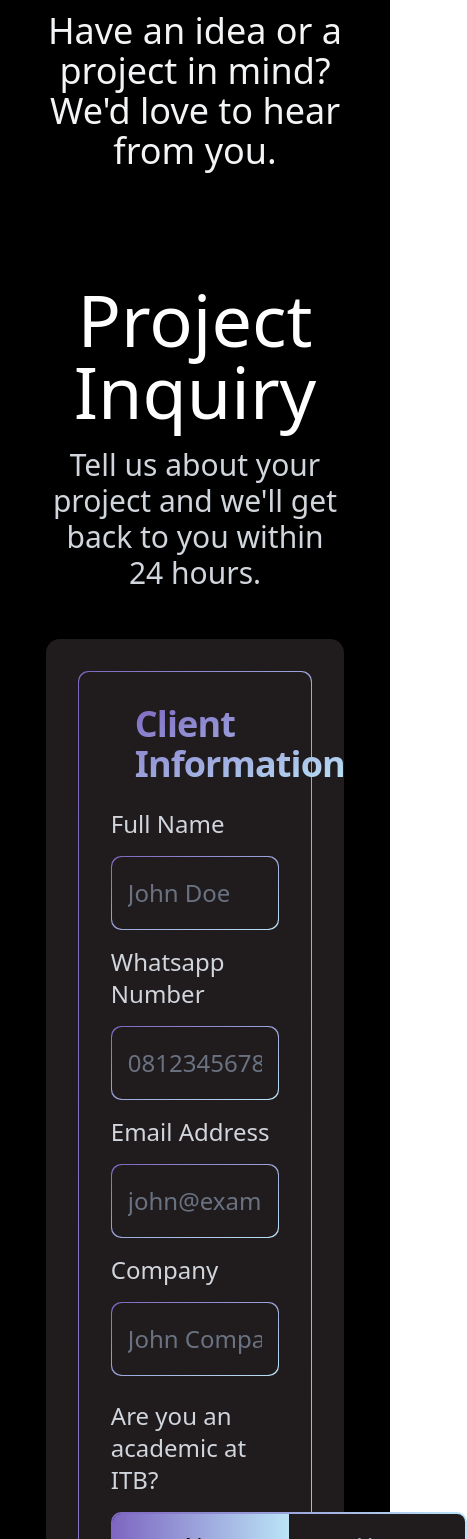
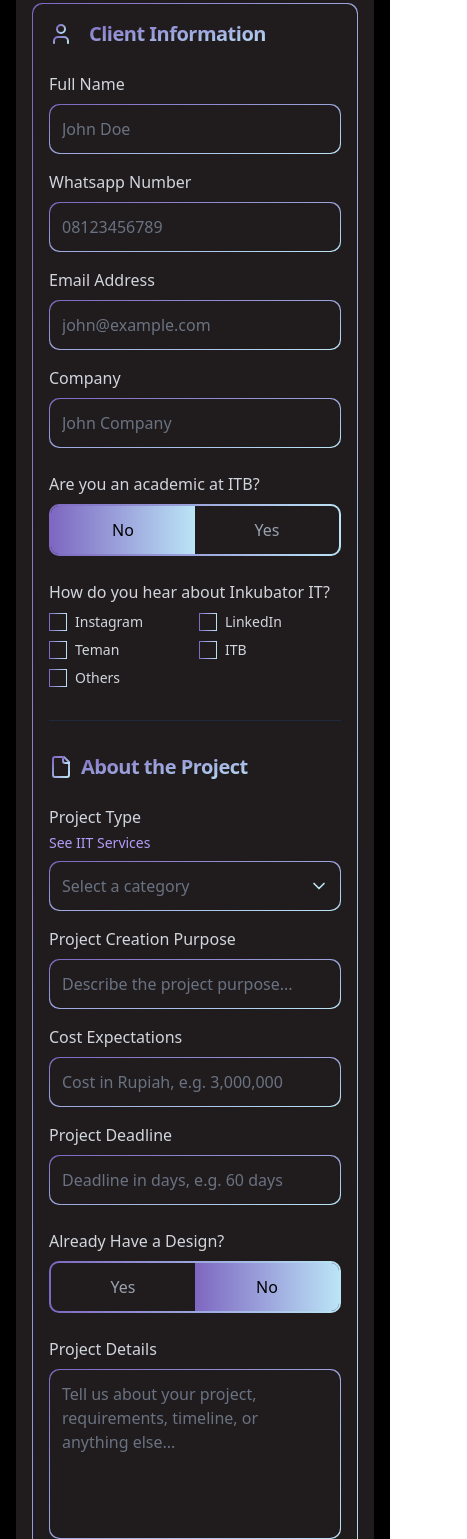
Before and after one commit to Inkubator-IT/web, a Next.js app: page /contact in a window 390 px wide. Shown: the part 429-1968 px from the top of the page, 467 px wide, since content can reach past the window. Built offline with nearby package versions, Linux system fonts and the light colour scheme.

Commit message:
fix: improve responsifity

```diff
--- a/src/app/contact/components/project-inquiry-form.tsx
+++ b/src/app/contact/components/project-inquiry-form.tsx
@@ -51,12 +51,12 @@ const ProjectInquiryForm: React.FC<ProjectInquiryFormProps> = ({
 
   return (
     <div className="p-[1px] rounded-lg bg-gradient-to-br from-[#7E67C1] to-[#BBE4F6]">
-      <div className="space-y-8 bg-[#201C1D] rounded-lg p-8">
+      <div className="space-y-8 bg-[#201C1D] rounded-lg p-4 sm:p-6 lg:p-8">
         {/* Client Information Section */}
         <div className="space-y-6">
-          <div className="flex items-center gap-3 mb-6">
+          <div className="flex items-center gap-2 sm:gap-3 mb-6">
             <User
-              className="w-8 h-8"
+              className="w-6 h-6 sm:w-7 sm:h-7 lg:w-8 lg:h-8"
               style={{
                 stroke: "url(#grad-user)",
               }}
@@ -75,7 +75,7 @@ const ProjectInquiryForm: React.FC<ProjectInquiryFormProps> = ({
                 </linearGradient>
               </defs>
             </svg>
-            <h2 className="text-4xl font-semibold bg-gradient-to-br from-[#7E67C1] to-[#BBE4F6] bg-clip-text text-transparent tracking-tight">
+            <h2 className="text-xl sm:text-3xl lg:text-4xl font-semibold bg-gradient-to-br from-[#7E67C1] to-[#BBE4F6] bg-clip-text text-transparent tracking-tight">
               Client Information
             </h2>
           </div>
@@ -88,8 +88,10 @@ const ProjectInquiryForm: React.FC<ProjectInquiryFormProps> = ({
               ["Company", "company", "John Company", "text"],
             ].map(([label, key, placeholder, type]) => (
               <div key={key} className="space-y-2">
-                <label className="text-2xl text-gray-300">{label}</label>
-                <div className="p-[1px] rounded-lg bg-gradient-to-br from-[#7E67C1] to-[#BBE4F6] mt-4">
+                <label className="text-base sm:text-lg lg:text-2xl text-gray-300">
+                  {label}
+                </label>
+                <div className="p-[1px] rounded-lg bg-gradient-to-br from-[#7E67C1] to-[#BBE4F6] mt-2 sm:mt-3 lg:mt-4">
                   <input
                     type={type}
                     placeholder={placeholder}
@@ -97,20 +99,20 @@ const ProjectInquiryForm: React.FC<ProjectInquiryFormProps> = ({
                     onChange={(e) =>
                       handleInputChange(key as keyof FormData, e.target.value)
                     }
-                    className="w-full px-4 py-5 bg-[#201C1D] rounded-lg text-white text-2xl placeholder-gray-500 focus:outline-none focus:ring-2 focus:ring-[#7E67C1]/50 focus:border-transparent transition-all"
+                    className="w-full px-3 py-3 sm:px-4 sm:py-4 lg:py-5 bg-[#201C1D] rounded-lg text-white text-base sm:text-lg lg:text-2xl placeholder-gray-500 focus:outline-none focus:ring-2 focus:ring-[#7E67C1]/50 focus:border-transparent transition-all"
                   />
                 </div>
               </div>
             ))}
           </div>
 
-          <div className="grid grid-cols-1 md:grid-cols-2 gap-4 mt-6">
+          <div className="grid grid-cols-1 md:grid-cols-2 gap-y-6 md:gap-4 mt-6">
             <div className="space-y-2">
-              <label className="text-2xl text-gray-300 block">
+              <label className="text-base sm:text-lg lg:text-2xl text-gray-300 block">
                 Are you an academic at ITB?
               </label>
 
-              <div className="mt-4 rounded-lg p-[2px] bg-gradient-to-r from-[#7E67C1] to-[#BBE4F6] w-fit">
+              <div className="mt-2 sm:mt-3 lg:mt-4 rounded-lg p-[2px] bg-gradient-to-r from-[#7E67C1] to-[#BBE4F6] w-full sm:w-fit">
                 <div className="flex overflow-hidden rounded-md bg-[#201C1D]">
                   {["No", "Yes"].map((val) => (
                     <button
@@ -119,7 +121,7 @@ const ProjectInquiryForm: React.FC<ProjectInquiryFormProps> = ({
                       onClick={() =>
                         handleInputChange("isAcademic", val === "Yes")
                       }
-                      className={`w-44 h-16 text-2xl flex items-center justify-center font-medium transition-all ${
+                      className={`flex-1 sm:flex-none sm:w-32 md:w-36 lg:w-44 h-12 sm:h-14 lg:h-16 text-base sm:text-lg lg:text-2xl flex items-center justify-center font-medium transition-all ${
                         formData.isAcademic === (val === "Yes")
                           ? "bg-gradient-to-r from-[#7E67C1] to-[#BBE4F6] text-black"
                           : "text-gray-400"
@@ -133,15 +135,15 @@ const ProjectInquiryForm: React.FC<ProjectInquiryFormProps> = ({
             </div>
 
             <div className="space-y-2">
-              <label className="text-2xl text-gray-300">
+              <label className="text-base sm:text-lg lg:text-2xl text-gray-300">
                 How do you hear about Inkubator IT?
               </label>
               <div className="space-y-2">
-                <div className="grid grid-cols-2 gap-3 mt-4">
+                <div className="grid grid-cols-2 gap-2 sm:gap-3 mt-2 sm:mt-3 lg:mt-4">
                   {["Instagram", "LinkedIn", "Teman", "ITB"].map((option) => (
                     <label
                       key={option}
-                      className="flex items-center gap-3 text-gray-300 cursor-pointer select-none"
+                      className="flex items-center gap-2 sm:gap-3 text-gray-300 cursor-pointer select-none"
                     >
                       <div className="inline-flex p-[1px] bg-gradient-to-r from-[#7E67C1] to-[#BBE4F6] shrink-0">
                         <input
@@ -150,18 +152,20 @@ const ProjectInquiryForm: React.FC<ProjectInquiryFormProps> = ({
                           onChange={() =>
                             handleCheckboxChange("hearAbout", option)
                           }
-                          className="w-5 h-5 appearance-none bg-[#201C1D] transition-colors duration-200 cursor-pointer focus:outline-none
+                          className="w-4 h-4 sm:w-5 sm:h-5 appearance-none bg-[#201C1D] transition-colors duration-200 cursor-pointer focus:outline-none
                          checked:bg-transparent checked:border-0
-                         checked:after:content-['✓'] checked:after:text-white checked:after:text-base
+                         checked:after:content-['✓'] checked:after:text-white checked:after:text-sm sm:checked:after:text-base
                          checked:after:flex checked:after:justify-center checked:after:items-center checked:after:h-full checked:after:w-full"
                         />
                       </div>
-                      <span className="text-2xl">{option}</span>
+                      <span className="text-sm sm:text-base lg:text-xl">
+                        {option}
+                      </span>
                     </label>
                   ))}
                 </div>
 
-                <label className="flex items-center gap-3 text-gray-300 cursor-pointer select-none">
+                <label className="flex items-center gap-2 sm:gap-3 text-gray-300 cursor-pointer select-none">
                   <div className="inline-flex p-[1px] bg-gradient-to-r from-[#7E67C1] to-[#BBE4F6] shrink-0">
                     <input
                       type="checkbox"
@@ -169,17 +173,19 @@ const ProjectInquiryForm: React.FC<ProjectInquiryFormProps> = ({
                       onChange={() =>
                         handleCheckboxChange("hearAbout", "Others")
                       }
-                      className="w-5 h-5 appearance-none bg-[#201C1D] transition-colors duration-200 cursor-pointer focus:outline-none
+                      className="w-4 h-4 sm:w-5 sm:h-5 appearance-none bg-[#201C1D] transition-colors duration-200 cursor-pointer focus:outline-none
                      checked:bg-transparent checked:border-0
-                     checked:after:content-['✓'] checked:after:text-white checked:after:text-base
+                     checked:after:content-['✓'] checked:after:text-white checked:after:text-sm sm:checked:after:text-base
                      checked:after:flex checked:after:justify-center checked:after:items-center checked:after:h-full checked:after:w-full"
                     />
                   </div>
-                  <span className="text-2xl">Others</span>
+                  <span className="text-sm sm:text-base lg:text-xl">
+                    Others
+                  </span>
                 </label>
 
                 {formData.hearAbout.includes("Others") && (
-                  <div className="p-[1px] rounded-lg bg-gradient-to-br from-[#7E67C1] to-[#BBE4F6] mt-4">
+                  <div className="p-[1px] rounded-lg bg-gradient-to-br from-[#7E67C1] to-[#BBE4F6] mt-2 sm:mt-3 lg:mt-4">
                     <input
                       type="text"
                       placeholder="Specify here"
@@ -187,7 +193,7 @@ const ProjectInquiryForm: React.FC<ProjectInquiryFormProps> = ({
                       onChange={(e) =>
                         handleInputChange("othersSpecify", e.target.value)
                       }
-                      className="w-full px-4 py-5 bg-[#201C1D] rounded-lg text-white text-2xl placeholder-gray-500 focus:outline-none focus:ring-2 focus:ring-[#7E67C1]/50 focus:border-transparent transition-all"
+                      className="w-full px-3 py-3 sm:px-4 sm:py-4 lg:py-5 bg-[#201C1D] rounded-lg text-white text-base sm:text-lg lg:text-2xl placeholder-gray-500 focus:outline-none focus:ring-2 focus:ring-[#7E67C1]/50 focus:border-transparent transition-all"
                     />
                   </div>
                 )}
@@ -198,34 +204,34 @@ const ProjectInquiryForm: React.FC<ProjectInquiryFormProps> = ({
 
         {/* About the Project Section */}
         <div className="space-y-6 pt-8 border-t border-gray-800">
-          <div className="flex items-center gap-3 mb-6">
+          <div className="flex items-center gap-2 sm:gap-3 mb-6">
             <FileText
-              className="w-8 h-8"
+              className="w-6 h-6 sm:w-7 sm:h-7 lg:w-8 lg:h-8"
               style={{
                 stroke: "url(#grad-user)",
               }}
             />
-            <h2 className="text-4xl font-semibold bg-gradient-to-br from-[#7E67C1] to-[#BBE4F6] bg-clip-text text-transparent tracking-tight">
+            <h2 className="text-xl sm:text-3xl lg:text-4xl font-semibold bg-gradient-to-br from-[#7E67C1] to-[#BBE4F6] bg-clip-text text-transparent tracking-tight">
               About the Project
             </h2>
           </div>
 
           <div className="grid grid-cols-1 md:grid-cols-2 gap-4">
             <div className="space-y-2 relative">
-              <label className="text-2xl text-gray-300 flex items-center justify-between">
-                Project Type
+              <label className="text-base sm:text-lg lg:text-2xl text-gray-300 flex flex-col sm:flex-row items-start sm:items-center sm:justify-between gap-1 sm:gap-2">
+                <span>Project Type</span>
                 <span
-                  className="text-[#b29bf8] text-2xl hover:underline cursor-pointer"
+                  className="text-[#b29bf8] text-sm sm:text-base lg:text-xl hover:underline cursor-pointer"
                   onClick={() => (window.location.href = "/our-services")}
                 >
                   See IIT Services
                 </span>
               </label>
-              <div className="p-[1px] rounded-lg bg-gradient-to-br from-[#7E67C1] to-[#BBE4F6] mt-4 relative">
+              <div className="p-[1px] rounded-lg bg-gradient-to-br from-[#7E67C1] to-[#BBE4F6] mt-2 sm:mt-3 lg:mt-4 relative">
                 <button
                   type="button"
                   onClick={() => setIsDropdownOpen(!isDropdownOpen)}
-                  className="w-full px-4 py-5 pr-10 bg-[#201C1D] rounded-lg text-white text-2xl focus:outline-none focus:ring-2 focus:ring-[#7E67C1]/50 transition-all text-left"
+                  className="w-full px-3 py-3 sm:px-4 sm:py-4 lg:py-5 pr-10 bg-[#201C1D] rounded-lg text-white text-base sm:text-lg lg:text-2xl focus:outline-none focus:ring-2 focus:ring-[#7E67C1]/50 transition-all text-left"
                 >
                   <span
                     className={
@@ -235,7 +241,7 @@ const ProjectInquiryForm: React.FC<ProjectInquiryFormProps> = ({
                     {formData.projectType || "Select a category"}
                   </span>
                 </button>
-                <ChevronDown className="absolute right-4 top-1/2 -translate-y-1/2 w-6 h-6 text-[#BBE4F6] pointer-events-none" />
+                <ChevronDown className="absolute right-3 sm:right-4 top-1/2 -translate-y-1/2 w-5 h-5 sm:w-6 sm:h-6 text-[#BBE4F6] pointer-events-none" />
 
                 {isDropdownOpen && (
                   <div className="absolute z-50 w-full mt-2 p-[1px] rounded-lg bg-gradient-to-br from-[#7E67C1] to-[#BBE4F6]">
@@ -258,7 +264,7 @@ const ProjectInquiryForm: React.FC<ProjectInquiryFormProps> = ({
                             handleInputChange("projectType", option);
                             setIsDropdownOpen(false);
                           }}
-                          className="w-full px-4 py-3 text-left text-white text-2xl hover:bg-gradient-to-r hover:from-[#7E67C1]/20 hover:to-[#BBE4F6]/20 transition-all"
+                          className="w-full px-3 py-2 sm:px-4 sm:py-3 text-left text-white text-base sm:text-lg lg:text-2xl hover:bg-gradient-to-r hover:from-[#7E67C1]/20 hover:to-[#BBE4F6]/20 transition-all"
                         >
                           {option}
                         </button>
@@ -269,7 +275,7 @@ const ProjectInquiryForm: React.FC<ProjectInquiryFormProps> = ({
               </div>
 
               {formData.projectType === "Others" && (
-                <div className="p-[1px] rounded-lg bg-gradient-to-br from-[#7E67C1] to-[#BBE4F6] mt-4">
+                <div className="p-[1px] rounded-lg bg-gradient-to-br from-[#7E67C1] to-[#BBE4F6] mt-2 sm:mt-3 lg:mt-4">
                   <input
                     type="text"
                     placeholder="Specify project type"
@@ -277,17 +283,17 @@ const ProjectInquiryForm: React.FC<ProjectInquiryFormProps> = ({
                     onChange={(e) =>
                       handleInputChange("projectTypeOther", e.target.value)
                     }
-                    className="w-full px-4 py-5 bg-[#201C1D] rounded-lg text-white text-2xl placeholder-gray-500 focus:outline-none focus:ring-2 focus:ring-[#7E67C1]/50 focus:border-transparent transition-all"
+                    className="w-full px-3 py-3 sm:px-4 sm:py-4 lg:py-5 bg-[#201C1D] rounded-lg text-white text-base sm:text-lg lg:text-2xl placeholder-gray-500 focus:outline-none focus:ring-2 focus:ring-[#7E67C1]/50 focus:border-transparent transition-all"
                   />
                 </div>
               )}
             </div>
 
             <div className="space-y-2">
-              <label className="text-2xl text-gray-300">
+              <label className="text-base sm:text-lg lg:text-2xl text-gray-300">
                 Project Creation Purpose
               </label>
-              <div className="p-[1px] rounded-lg bg-gradient-to-br from-[#7E67C1] to-[#BBE4F6] mt-4">
+              <div className="p-[1px] rounded-lg bg-gradient-to-br from-[#7E67C1] to-[#BBE4F6] mt-2 sm:mt-3 lg:mt-4">
                 <input
                   type="text"
                   placeholder="Describe the project purpose..."
@@ -295,16 +301,16 @@ const ProjectInquiryForm: React.FC<ProjectInquiryFormProps> = ({
                   onChange={(e) =>
                     handleInputChange("projectPurpose", e.target.value)
                   }
-                  className="w-full px-4 py-5 bg-[#201C1D] rounded-lg text-white text-2xl placeholder-gray-500 focus:outline-none focus:ring-2 focus:ring-[#7E67C1]/50 focus:border-transparent transition-all"
+                  className="w-full px-3 py-3 sm:px-4 sm:py-4 lg:py-5 bg-[#201C1D] rounded-lg text-white text-base sm:text-lg lg:text-2xl placeholder-gray-500 focus:outline-none focus:ring-2 focus:ring-[#7E67C1]/50 focus:border-transparent transition-all"
                 />
               </div>
             </div>
 
             <div className="space-y-2">
-              <label className="text-2xl text-gray-300">
+              <label className="text-base sm:text-lg lg:text-2xl text-gray-300">
                 Cost Expectations
               </label>
-              <div className="p-[1px] rounded-lg bg-gradient-to-br from-[#7E67C1] to-[#BBE4F6] mt-4">
+              <div className="p-[1px] rounded-lg bg-gradient-to-br from-[#7E67C1] to-[#BBE4F6] mt-2 sm:mt-3 lg:mt-4">
                 <input
                   type="text"
                   placeholder="Cost in Rupiah, e.g. 3,000,000"
@@ -312,14 +318,16 @@ const ProjectInquiryForm: React.FC<ProjectInquiryFormProps> = ({
                   onChange={(e) =>
                     handleInputChange("costExpectations", e.target.value)
                   }
-                  className="w-full px-4 py-5 bg-[#201C1D] rounded-lg text-white text-2xl placeholder-gray-500 focus:outline-none focus:ring-2 focus:ring-[#7E67C1]/50 focus:border-transparent transition-all"
+                  className="w-full px-3 py-3 sm:px-4 sm:py-4 lg:py-5 bg-[#201C1D] rounded-lg text-white text-base sm:text-lg lg:text-2xl placeholder-gray-500 focus:outline-none focus:ring-2 focus:ring-[#7E67C1]/50 focus:border-transparent transition-all"
                 />
               </div>
             </div>
 
             <div className="space-y-2">
-              <label className="text-2xl text-gray-300">Project Deadline</label>
-              <div className="p-[1px] rounded-lg bg-gradient-to-br from-[#7E67C1] to-[#BBE4F6] mt-4">
+              <label className="text-base sm:text-lg lg:text-2xl text-gray-300">
+                Project Deadline
+              </label>
+              <div className="p-[1px] rounded-lg bg-gradient-to-br from-[#7E67C1] to-[#BBE4F6] mt-2 sm:mt-3 lg:mt-4">
                 <input
                   type="text"
                   placeholder="Deadline in days, e.g. 60 days"
@@ -327,17 +335,17 @@ const ProjectInquiryForm: React.FC<ProjectInquiryFormProps> = ({
                   onChange={(e) =>
                     handleInputChange("projectDeadline", e.target.value)
                   }
-                  className="w-full px-4 py-5 bg-[#201C1D] rounded-lg text-white text-2xl placeholder-gray-500 focus:outline-none focus:ring-2 focus:ring-[#7E67C1]/50 focus:border-transparent transition-all"
+                  className="w-full px-3 py-3 sm:px-4 sm:py-4 lg:py-5 bg-[#201C1D] rounded-lg text-white text-base sm:text-lg lg:text-2xl placeholder-gray-500 focus:outline-none focus:ring-2 focus:ring-[#7E67C1]/50 focus:border-transparent transition-all"
                 />
               </div>
             </div>
           </div>
 
           <div className="space-y-2">
-            <label className="text-2xl text-gray-300">
+            <label className="text-base sm:text-lg lg:text-2xl text-gray-300">
               Already Have a Design?
             </label>
-            <div className="mt-4 rounded-lg p-[2px] bg-gradient-to-r from-[#7E67C1] to-[#BBE4F6] w-fit">
+            <div className="mt-2 sm:mt-3 lg:mt-4 rounded-lg p-[2px] bg-gradient-to-r from-[#7E67C1] to-[#BBE4F6] w-full sm:w-fit">
               <div className="flex overflow-hidden rounded-md bg-[#201C1D]">
                 {["Yes", "No"].map((val) => (
                   <button
@@ -346,10 +354,10 @@ const ProjectInquiryForm: React.FC<ProjectInquiryFormProps> = ({
                     onClick={() =>
                       handleInputChange("hasDesign", val === "Yes")
                     }
-                    className={`w-44 h-16 flex items-center justify-center font-medium transition-all ${
+                    className={`flex-1 sm:flex-none sm:w-32 md:w-36 lg:w-44 h-12 sm:h-14 lg:h-16 flex items-center justify-center font-medium transition-all ${
                       formData.hasDesign === (val === "Yes")
-                        ? "bg-gradient-to-r from-[#7E67C1] to-[#BBE4F6] text-black text-2xl"
-                        : "text-gray-400 text-2xl"
+                        ? "bg-gradient-to-r from-[#7E67C1] to-[#BBE4F6] text-black text-base sm:text-lg lg:text-2xl"
+                        : "text-gray-400 text-base sm:text-lg lg:text-2xl"
                     }`}
                   >
                     {val}
@@ -360,8 +368,10 @@ const ProjectInquiryForm: React.FC<ProjectInquiryFormProps> = ({
           </div>
 
           <div className="space-y-2">
-            <label className="text-2xl text-gray-300">Project Details</label>
-            <div className="p-[1px] rounded-lg bg-gradient-to-br from-[#7E67C1] to-[#BBE4F6] mt-4">
+            <label className="text-base sm:text-lg lg:text-2xl text-gray-300">
+              Project Details
+            </label>
+            <div className="p-[1px] rounded-lg bg-gradient-to-br from-[#7E67C1] to-[#BBE4F6] mt-2 sm:mt-3 lg:mt-4">
               <textarea
                 placeholder="Tell us about your project, requirements, timeline, or anything else..."
                 value={formData.projectDetails}
@@ -369,22 +379,22 @@ const ProjectInquiryForm: React.FC<ProjectInquiryFormProps> = ({
                   handleInputChange("projectDetails", e.target.value)
                 }
                 rows={6}
-                className="w-full px-4 py-5 bg-[#201C1D] rounded-lg text-white text-2xl placeholder-gray-500 focus:outline-none focus:ring-2 focus:ring-[#7E67C1]/50 focus:border-transparent transition-all resize-none block"
+                className="w-full px-3 py-3 sm:px-4 sm:py-4 lg:py-5 bg-[#201C1D] rounded-lg text-white text-base sm:text-lg lg:text-2xl placeholder-gray-500 focus:outline-none focus:ring-2 focus:ring-[#7E67C1]/50 focus:border-transparent transition-all resize-none block"
               />
             </div>
           </div>
 
           <div className="space-y-2">
-            <label className="text-2xl text-gray-300">
+            <label className="text-base sm:text-lg lg:text-2xl text-gray-300">
               Questions for the Project
             </label>
-            <div className="p-[1px] rounded-lg bg-gradient-to-br from-[#7E67C1] to-[#BBE4F6] mt-4">
+            <div className="p-[1px] rounded-lg bg-gradient-to-br from-[#7E67C1] to-[#BBE4F6] mt-2 sm:mt-3 lg:mt-4">
               <textarea
                 placeholder="Write down your questions about the project..."
                 value={formData.questions}
                 onChange={(e) => handleInputChange("questions", e.target.value)}
                 rows={6}
-                className="w-full px-4 py-5 bg-[#201C1D] rounded-lg text-white text-2xl placeholder-gray-500 focus:outline-none focus:ring-2 focus:ring-[#7E67C1]/50 focus:border-transparent transition-all resize-none block"
+                className="w-full px-3 py-3 sm:px-4 sm:py-4 lg:py-5 bg-[#201C1D] rounded-lg text-white text-base sm:text-lg lg:text-2xl placeholder-gray-500 focus:outline-none focus:ring-2 focus:ring-[#7E67C1]/50 focus:border-transparent transition-all resize-none block"
               />
             </div>
           </div>
@@ -393,10 +403,10 @@ const ProjectInquiryForm: React.FC<ProjectInquiryFormProps> = ({
         <button
           type="button"
           onClick={onSubmit}
-          className="w-full py-5 bg-gradient-to-r from-[#7E67C1] to-[#BBE4F6] text-black text-3xl rounded-lg hover:opacity-90 transition-all flex items-center justify-center gap-2"
+          className="w-full py-4 sm:py-5 bg-gradient-to-r from-[#7E67C1] to-[#BBE4F6] text-black text-xl sm:text-2xl lg:text-3xl font-semibold rounded-lg hover:opacity-90 transition-all flex items-center justify-center gap-2"
         >
           Send Message
-          <Send className="w-6 h-6" />
+          <Send className="w-5 h-5 sm:w-6 sm:h-6" />
         </button>
       </div>
     </div>
--- a/src/app/contact/page.tsx
+++ b/src/app/contact/page.tsx
@@ -29,28 +29,29 @@ const ProjectInquiryPage: React.FC = () => {
   };
 
   return (
-    <div className="min-h-screen bg-black text-white py-12 px-4">
-      <div className="max-w-10/12 mx-auto">
+    <div className="min-h-screen bg-black text-white py-12 px-4 sm:px-6 lg:px-8">
+      <div className="max-w-7xl mx-auto">
         <div className="text-center mb-12">
-          <h1 className="text-7xl md:text-8xl font-bold bg-gradient-to-r from-[#7E67C1] to-blue-300 bg-clip-text text-transparent pb-8">
+          <h1 className="text-4xl sm:text-6xl md:text-7xl lg:text-8xl font-bold bg-gradient-to-r from-[#7E67C1] to-blue-300 bg-clip-text text-transparent pb-4 sm:pb-8">
             Let's Build Something
             <br />
             Amazing Together
           </h1>
-          <p className="text-gray-100 text-4xl">
+          <p className="text-gray-100 text-lg sm:text-xl lg:text-4xl max-w-4xl mx-auto">
             Have an idea or a project in mind? We'd love to hear from you.
           </p>
 
-          <div className="mb-8 mt-28">
-            <h2 className="text-7xl mb-5">Project Inquiry</h2>
-            <p className="text-gray-300 text-3xl">
+          <div className="mb-8 mt-8 sm:mt-20 lg:mt-28">
+            <h2 className="text-3xl sm:text-5xl lg:text-7xl mb-3 sm:mb-5">
+              Project Inquiry
+            </h2>
+            <p className="text-gray-300 text-base sm:text-lg lg:text-3xl">
               Tell us about your project and we'll get back to you within 24
               hours.
             </p>
           </div>
         </div>
-
-        <div className="bg-[#201C1D] rounded-xl p-8 backdrop-blur-sm">
+        <div className="bg-[#201C1D] rounded-xl p-4 sm:p-6 lg:p-8 backdrop-blur-sm">
           <ProjectInquiryForm
             formData={formData}
             setFormData={setFormData}
```
Also changed, not shown: src/app/our-services/components/service-card.tsx (+14 -9 lines), src/app/our-services/page.tsx (+14 -16 lines).
